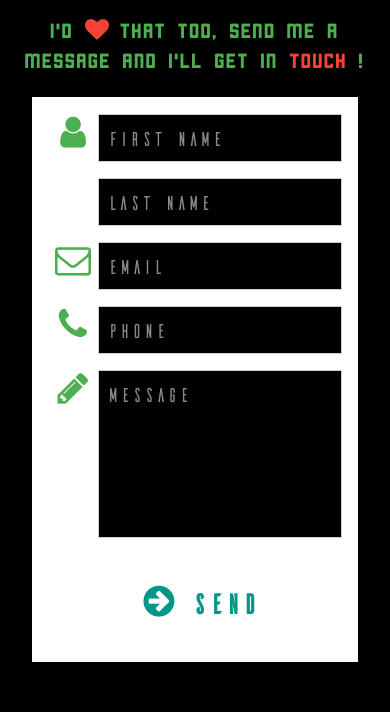
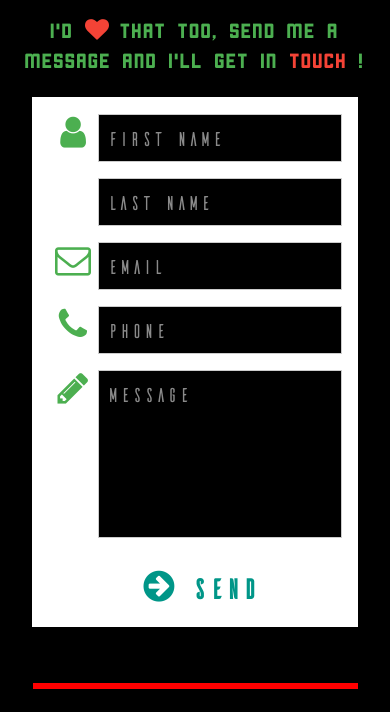
Before and after one commit to andrearizzo-MT/andrearizzo.com.mt, a plain HTML site: page home.html in a window 390 px wide. Shown: the part 3417-4129 px from the top of the page. Drawn offline with nearby package versions, Linux system fonts and the light colour scheme; no server answers; some icons are missing.

```diff
--- a/css/style.css
+++ b/css/style.css
@@ -159,8 +159,8 @@
 }*/
 
 .btnReshape {
-  margin-top: 20px;
-  margin-bottom: 30px;
+  margin-top: 5px;
+  margin-bottom: 10px;
   font-size: 35px;
   font-weight: 900;
   font-family: myAileronsFont;
@@ -255,8 +255,8 @@
   }
 
   .btnReshape {
-    margin-top: 20px;
-    margin-bottom: 30px;
+    margin-top: 5px;
+    margin-bottom: 10px;
     font-size: 28px;
     font-weight: 900;
     font-family: myAileronsFont;
@@ -298,7 +298,7 @@
   }
 
   #locationAndWeath{
-    padding: 20px 20px;
+    padding: 20px 23px;
     text-align: center;
   }
 
```
